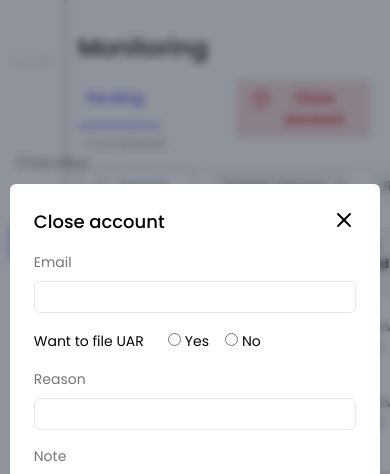
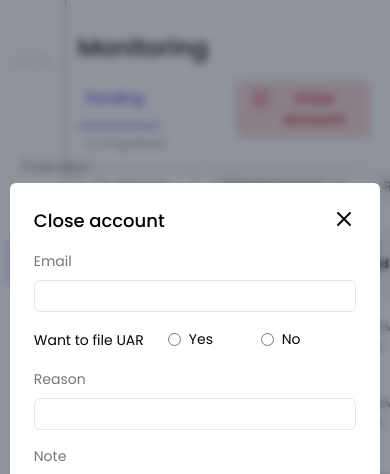
Before and after one commit to sameer2399/juno-assignment, a React (Create React App) app: page /monitoring in a window 390 px wide. Both pictures are taken after a click on the button "Close account". Shown: the top 474 px of the page. Built offline with nearby package versions, Linux system fonts and the light colour scheme.

Commit message:
responsive

```diff
--- a/src/components/Modal/closeAccountModal.jsx
+++ b/src/components/Modal/closeAccountModal.jsx
@@ -1,7 +1,10 @@
 import React from "react";
 import { Modal } from "../index";
+import { useState } from "react";
 
 const CloseAccountModal = ({ isOpen, onClose }) => {
+
+
   return (
     <Modal isOpen={isOpen} onClose={onClose}>
       <div className="flex justify-between">
@@ -36,14 +39,25 @@ const CloseAccountModal = ({ isOpen, onClose }) => {
         </div>
         <div className="flex gap-6 ">
           <div>
-            <label className="text-[14px] font-[400] text-[#050505]">Want to file UAR</label>
+            <label className="text-[14px] font-[400] text-[#050505]">
+              Want to file UAR
+            </label>
           </div>
 
-          <div>
-            <input className="border border-[#C9C8C8]" type="radio" name="" />
-            <label className="ml-1 text-[14px] font-[400] text-[#050505] ">Yes</label>
-            <input className="ml-4" type="radio" name="" />
-            <label className="ml-1 text-[14px] font-[400] text-[#050505]">No</label>
+          <div className="mt-[0.08rem]">
+            <input
+              className="border border-[#C9C8C8]"
+              type="radio"
+              name="uar"
+              value="Yes"
+            />
+            <label name="uar" className="fixed pl-2 text-[14px] font-[400] text-[#050505] ">
+              Yes
+            </label>
+            <input className="ml-20" type="radio" name="uar" value="No" />
+            <label name="uar" className="fixed pl-2 text-[14px] font-[400] text-[#050505]">
+              No
+            </label>
           </div>
         </div>
         <div className="flex flex-col gap-2">
@@ -67,7 +81,7 @@ const CloseAccountModal = ({ isOpen, onClose }) => {
               Charge closure fee
             </label>
           </div>
-          <button className="bg-[#E4E4E4] text-[#ADADAD] font-[500] text-[16px] py-3 px-9 rounded-lg">
+          <button  className="bg-[#E4E4E4] text-[#ADADAD] font-[500] text-[16px] py-3 px-9 rounded-lg">
             Close Account
           </button>
         </div>
--- a/src/components/Sidebar/index.jsx
+++ b/src/components/Sidebar/index.jsx
@@ -2,6 +2,7 @@ import React from "react";
 import { NavLink } from "react-router-dom";
 
 const Sidebar = () => {
+
   const menuItems = [
     "Overview",
     "Onboarding",
@@ -10,6 +11,8 @@ const Sidebar = () => {
     "Source of Income",
     "UAR",
   ];
+
+
   return (
     <div className="fixed flex flex-col border-r border-r-1 border-[#777676] h-[100vh] w-[17vw] py-[6vh] px-[2vw]">
 
@@ -21,6 +24,7 @@ const Sidebar = () => {
 
           {menuItems.map((item, index) => (
             <NavLink
+            style={{ padding: 12 }}
             key={index}
             to={`/${item.toLowerCase()}`}
             className={({ isActive, isPending }) =>
@@ -34,7 +38,7 @@ const Sidebar = () => {
 
       </div>
 
-      <div className="h-[10%] flex justify-center items-center gap-2">
+      <div className="h-[10%] flex justify-center items-center gap-2 extralg:-ml-8">
         <img className="h-12" src="./user.png" alt="" />
         <div className="">
           <p className="font-bold">Elon Musk</p>
```
